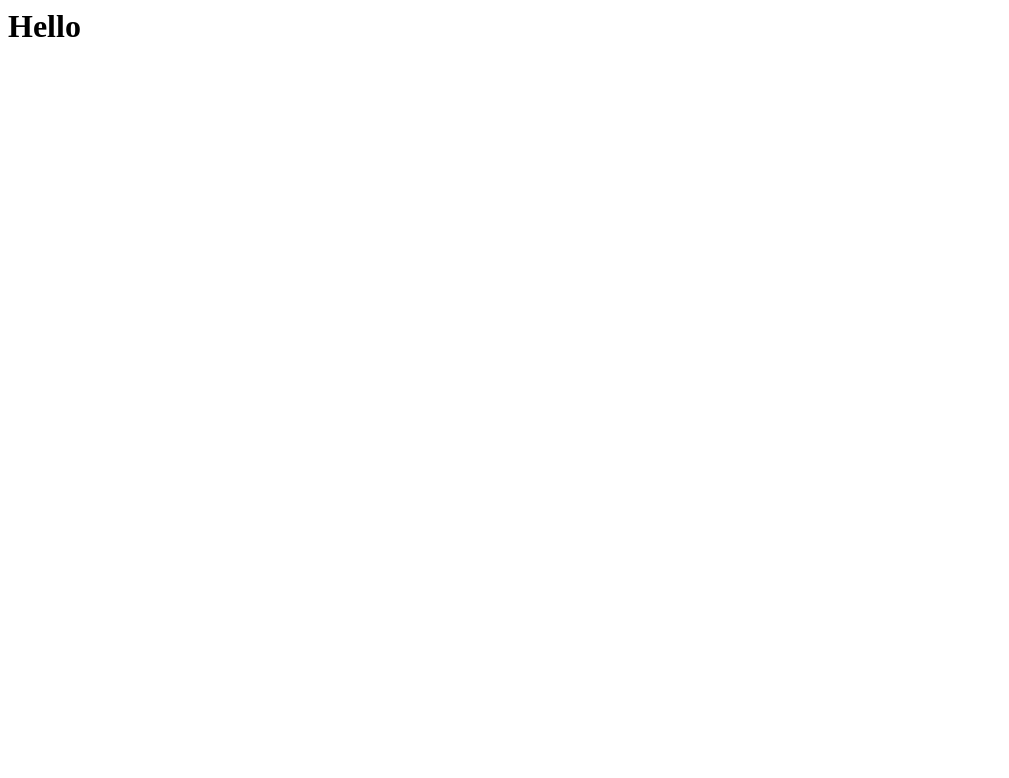
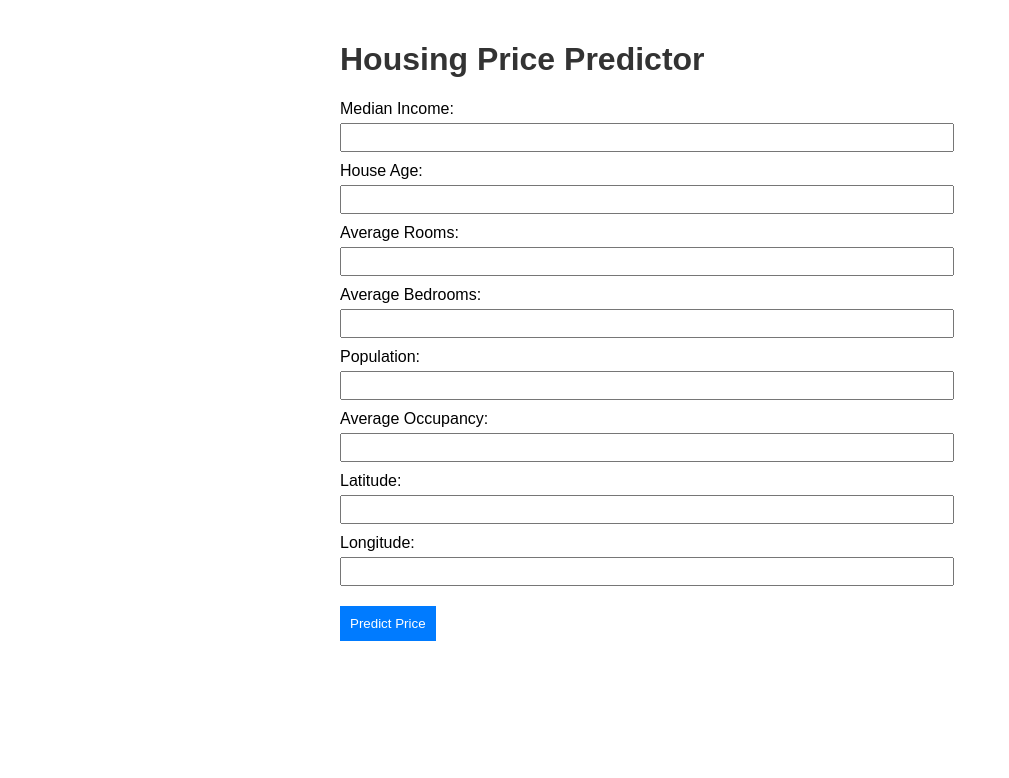
Before and after one commit to MohamedAbouzid1/californiaHousePricing, a Flask app: page / in a window 1280 px wide. Before the commit the part shown is almost empty. Shown: the top 778 px of the page, without its empty margins (0-1009 px from the left). Run offline with Flask 3, Linux system fonts and the light colour scheme; parts of the project's set-up code (start-up, migrations or seed data) failed here and were passed over.

Commit message:
The web app is ready

```diff
--- a/app.py
+++ b/app.py
@@ -26,5 +26,15 @@ def predict_api():
     print(output[0])
     return jsonify(output[0])
 
+@app.route('/predict', methods=['POST'])
+
+def predict():
+    data = [float(x) for x in request.form.values()]
+    final_input = scaler.transform(np.array(data).reshape(1,-1))
+    print(final_input)
+    output = regmodel.predict(final_input)[0]
+    return render_template('home.html', prediction_text='The House Price Prediction is {}'.format(output))
+
+
 if __name__ == '__main__':
     app.run(debug=True)
--- a/templates/home.html
+++ b/templates/home.html
@@ -1 +1,73 @@
-<h1>Hello</h1>
+<!DOCTYPE html>
+<html lang="en">
+  <head>
+    <meta charset="UTF-8" />
+    <meta name="viewport" content="width=device-width, initial-scale=1.0" />
+    <title>Housing Price Predictor</title>
+    <style>
+      body {
+        font-family: Arial, sans-serif;
+        max-width: 600px;
+        margin: 0 auto;
+        padding: 20px;
+      }
+      h1 {
+        color: #333;
+      }
+      label {
+        display: block;
+        margin-top: 10px;
+      }
+      input {
+        width: 100%;
+        padding: 5px;
+        margin-top: 5px;
+      }
+      button {
+        margin-top: 20px;
+        padding: 10px;
+        background-color: #007bff;
+        color: white;
+        border: none;
+        cursor: pointer;
+      }
+      #result {
+        margin-top: 20px;
+        font-weight: bold;
+      }
+    </style>
+  </head>
+  <body>
+    <h1>Housing Price Predictor</h1>
+    <form action="{{ url_for('predict') }}" method="post">
+      <label for="MedInc">Median Income:</label>
+      <input type="number" id="MedInc" name="0" step="0.001" required />
+
+      <label for="HouseAge">House Age:</label>
+      <input type="number" id="HouseAge" name="1" step="0.1" required />
+
+      <label for="AveRooms">Average Rooms:</label>
+      <input type="number" id="AveRooms" name="2" step="0.1" required />
+
+      <label for="AveBedrms">Average Bedrooms:</label>
+      <input type="number" id="AveBedrms" name="3" step="0.1" required />
+
+      <label for="Population">Population:</label>
+      <input type="number" id="Population" name="4" step="0.1" required />
+
+      <label for="AveOccup">Average Occupancy:</label>
+      <input type="number" id="AveOccup" name="5" step="0.1" required />
+
+      <label for="Latitude">Latitude:</label>
+      <input type="number" id="Latitude" name="6" step="0.000001" required />
+
+      <label for="Longitude">Longitude:</label>
+      <input type="number" id="Longitude" name="7" step="0.000001" required />
+
+      <button type="submit">Predict Price</button>
+    </form>
+    <div id="result">
+      {% if prediction_text %} {{ prediction_text }} {% endif %}
+    </div>
+  </body>
+</html>
```
